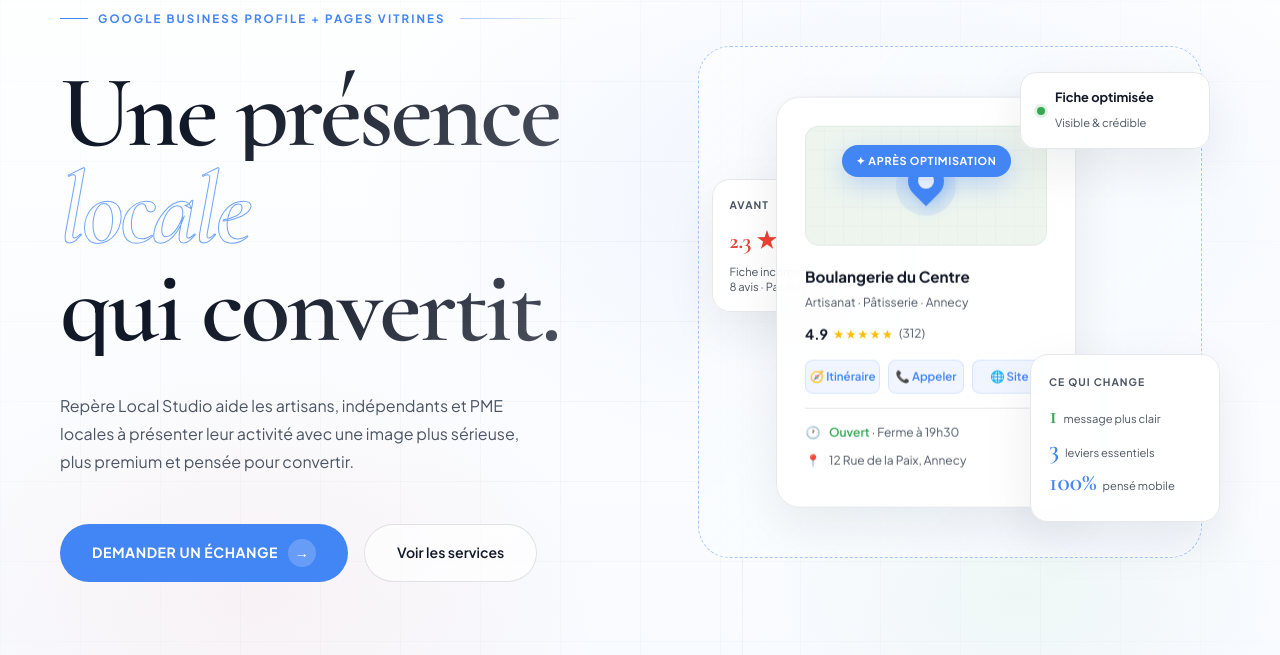
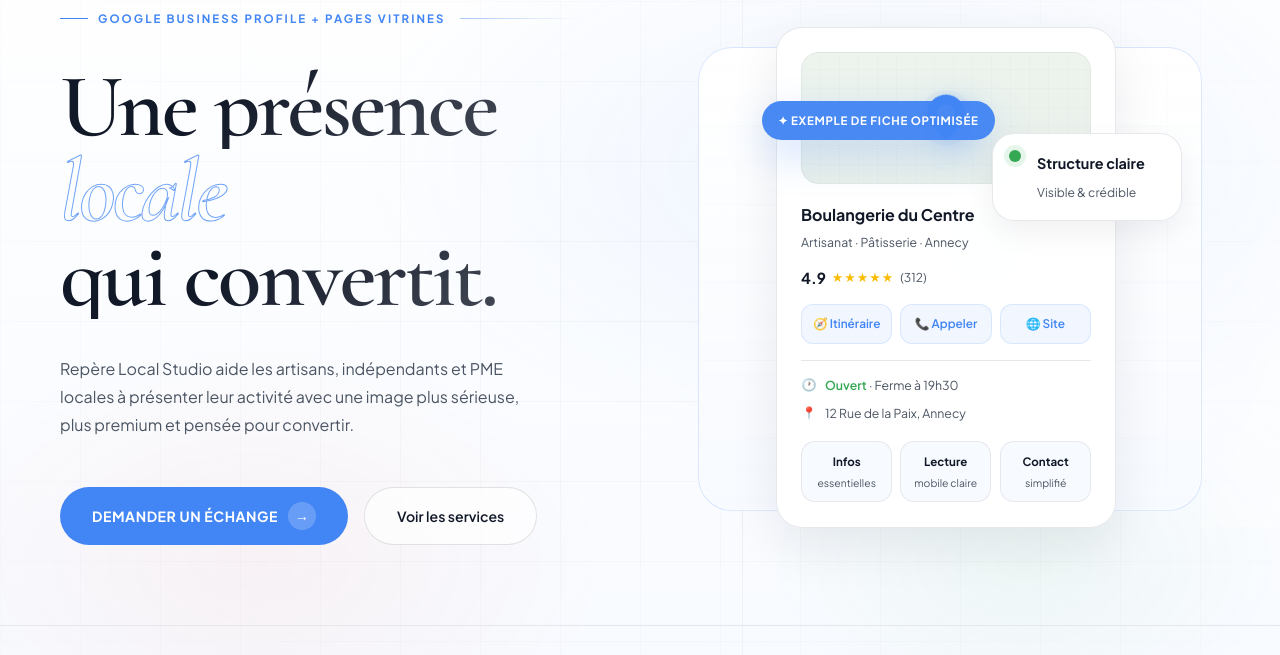
Before and after one commit to Malik7415/repere-local2, a plain HTML site: page index.html in a window 1280 px wide. Shown: the part 79-734 px from the top of the page. Drawn offline with nearby package versions, Linux system fonts and the light colour scheme.

Commit message:
Update index.html

```diff
--- a/index.html
+++ b/index.html
@@ -432,8 +432,8 @@ body.menu-open {
 .hero-grid {
   display: grid;
   grid-template-columns: 1fr 1fr;
-  gap: 0 80px;
-  align-items: end;
+  gap: 0 64px;
+  align-items: center;
 }
 
 .hero-eyebrow {
@@ -453,7 +453,7 @@ body.menu-open {
 .hero h1 {
   font-family: 'Cormorant Garamond', serif;
   font-weight: 600;
-  font-size: clamp(3.8rem, 8vw, 7rem);
+  font-size: clamp(3.4rem, 7vw, 6.2rem);
   line-height: 0.95;
   letter-spacing: -0.03em;
   color: var(--text);
@@ -557,7 +557,7 @@ body.menu-open {
 
  .hero-visual {
   position: relative;
-  height: 560px;
+  height: 520px;
   display: flex;
   align-items: center;
   justify-content: center;
@@ -565,48 +565,145 @@ body.menu-open {
 
 .hero-cover-slot {
   position: absolute;
-  inset: 24px 18px;
-  border: 1px dashed rgba(66, 133, 244, 0.45);
-  border-radius: 32px;
-  background:
-    linear-gradient(135deg, rgba(255,255,255,0.7), rgba(247,250,255,0.95)),
-    rgba(66, 133, 244, 0.03);
-  box-shadow: inset 0 0 0 1px rgba(255,255,255,0.45);
+  inset: 30px 18px 26px 26px;
+  border: 1px solid rgba(66, 133, 244, 0.18);
+  border-radius: 34px;
+  background: linear-gradient(180deg, rgba(255,255,255,0.92), rgba(247,250,255,0.98));
+  box-shadow: inset 0 0 0 1px rgba(255,255,255,0.65);
+  overflow: hidden;
+}
+
+.hero-cover-slot::before {
+  content: '';
+  position: absolute;
+  inset: 0;
+  background-image:
+    linear-gradient(rgba(17, 24, 39, 0.035) 1px, transparent 1px),
+    linear-gradient(90deg, rgba(17, 24, 39, 0.035) 1px, transparent 1px);
+  background-size: 78px 78px;
+  opacity: 0.8;
+  -webkit-mask-image: radial-gradient(ellipse 90% 85% at center, black, transparent);
+  mask-image: radial-gradient(ellipse 90% 85% at center, black, transparent);
+}
+
+.hero-cover-slot::after {
+  content: '';
+  position: absolute;
+  inset: 10% 8%;
+  background: radial-gradient(circle at 58% 40%, rgba(66, 133, 244, 0.1), transparent 34%);
+}
+
+.hv-shell {
+  position: relative;
+  width: min(100%, 460px);
+  height: 100%;
+  display: flex;
+  align-items: center;
+  justify-content: center;
 }
 
 .hv-card {
+  background: rgba(255, 255, 255, 0.94);
+  border: 1px solid rgba(229, 231, 235, 0.95);
+  border-radius: 26px;
+  -webkit-backdrop-filter: blur(18px);
+  backdrop-filter: blur(18px);
+  box-shadow: var(--shadow-soft), inset 0 1px 0 rgba(255,255,255,0.7);
+}
+
+.hv-badge {
   position: absolute;
-  background: rgba(255, 255, 255, 0.9);
-  border: 1px solid var(--line);
-  border-radius: 24px;
-  -webkit-backdrop-filter: blur(24px);
-  backdrop-filter: blur(24px);
-  box-shadow: var(--shadow-soft), inset 0 1px 0 rgba(255,255,255,0.7);
-  transition: transform 0.4s var(--ease-out);
-}
-
-.hv-card:hover {
-  transform: translateY(-4px);
+  top: 84px;
+  left: 46px;
+  z-index: 4;
+  display: inline-flex;
+  align-items: center;
+  gap: 8px;
+  padding: 10px 16px;
+  border-radius: 999px;
+  background: rgba(66, 133, 244, 0.96);
+  color: #ffffff;
+  font-size: 0.72rem;
+  font-weight: 700;
+  letter-spacing: 0.06em;
+  text-transform: uppercase;
+  box-shadow: 0 16px 40px rgba(66, 133, 244, 0.22);
+  opacity: 0;
+  transform: translateY(18px) scale(0.96);
+  animation: heroFadeUp 0.7s 0.3s var(--ease-out) forwards;
 }
 
 .hv-main {
-  width: 300px;
-  padding: 28px;
-  left: 50%;
-  top: 50%;
-  transform: translate(-58%, -50%);
+  position: relative;
+  width: 340px;
+  padding: 24px;
   z-index: 3;
-}
-
-.hv-main:hover {
-  transform: translate(-58%, -52%);
+  opacity: 0;
+  transform: translateY(28px) scale(0.96);
+  animation: heroCardIn 0.9s 0.15s var(--ease-out) forwards;
+}
+
+.hv-main::after {
+  content: '';
+  position: absolute;
+  inset: 0;
+  background: linear-gradient(110deg, transparent 20%, rgba(255,255,255,0.42) 48%, transparent 72%);
+  transform: translateX(-125%);
+  animation: heroShine 1.2s 1.05s var(--ease-out) forwards;
+  pointer-events: none;
+}
+
+.hv-note {
+  position: absolute;
+  top: 116px;
+  right: -6px;
+  z-index: 4;
+  min-width: 190px;
+  padding: 18px 20px;
+  border-radius: 22px;
+  background: rgba(255, 255, 255, 0.96);
+  border: 1px solid rgba(229, 231, 235, 0.95);
+  box-shadow: var(--shadow-card);
+  opacity: 0;
+  transform: translate(24px, 12px);
+  animation: heroFadeSide 0.75s 0.55s var(--ease-out) forwards;
+}
+
+.hv-note::before {
+  content: '';
+  position: absolute;
+  top: 16px;
+  left: 16px;
+  width: 12px;
+  height: 12px;
+  border-radius: 50%;
+  background: var(--google-green);
+  box-shadow: 0 0 0 5px rgba(52, 168, 83, 0.12);
+}
+
+.hv-note strong,
+.hv-note span {
+  display: block;
+  padding-left: 24px;
+}
+
+.hv-note strong {
+  font-size: 0.9rem;
+  font-weight: 700;
+  color: var(--text);
+}
+
+.hv-note span {
+  margin-top: 6px;
+  font-size: 0.76rem;
+  color: var(--muted);
 }
 
 .hv-map-stub {
   width: 100%;
-  height: 120px;
-  border-radius: 14px;
-  background: #eef5ef;
+  height: 132px;
+  border-radius: 18px;
+  background: linear-gradient(180deg, #edf4ee 0%, #e9f0eb 100%);
   position: relative;
   overflow: hidden;
   margin-bottom: 18px;
@@ -622,16 +719,26 @@ body.menu-open {
     repeating-linear-gradient(90deg, transparent, transparent 18px, rgba(17,24,39,0.03) 19px);
 }
 
+.hv-map-stub::after {
+  content: '';
+  position: absolute;
+  inset: 0;
+  background: linear-gradient(110deg, transparent 18%, rgba(255,255,255,0.28) 48%, transparent 74%);
+  transform: translateX(-120%);
+  animation: heroShine 1.25s 0.95s var(--ease-out) forwards;
+}
+
 .hv-map-pin {
   position: absolute;
   left: 50%;
-  top: 46%;
-  width: 36px;
-  height: 36px;
+  top: 48%;
+  width: 38px;
+  height: 38px;
   background: var(--google-blue);
   border-radius: 50% 50% 50% 0;
-  transform: translate(-50%, -50%) rotate(-45deg);
-  box-shadow: 0 4px 16px rgba(66, 133, 244, 0.35);
+  transform: translate(-50%, -50%) rotate(-45deg) scale(0.7);
+  box-shadow: 0 10px 28px rgba(66, 133, 244, 0.28);
+  animation: heroPinDrop 0.9s 0.48s var(--ease-out) forwards, pinFloat 3.8s 1.6s ease-in-out infinite;
 }
 
 .hv-map-pin::after {
@@ -646,74 +753,75 @@ body.menu-open {
   position: absolute;
   left: 50%;
   top: 50%;
-  transform: translate(-50%, -50%);
-  width: 60px;
-  height: 60px;
-  background: rgba(66, 133, 244, 0.1);
+  transform: translate(-50%, -50%) scale(0.7);
+  width: 68px;
+  height: 68px;
+  background: rgba(66, 133, 244, 0.12);
   border-radius: 50%;
+  animation: heroPulse 2.8s 1.15s ease-in-out infinite;
 }
 
 .hv-biz-name {
   font-weight: 700;
-  font-size: 0.95rem;
+  font-size: 1rem;
   color: var(--text);
   margin-bottom: 4px;
 }
 
 .hv-biz-cat {
-  font-size: 0.75rem;
+  font-size: 0.77rem;
   color: var(--muted);
-  margin-bottom: 10px;
+  margin-bottom: 12px;
 }
 
 .hv-stars {
   display: flex;
   align-items: center;
-  gap: 5px;
+  gap: 6px;
   margin-bottom: 14px;
 }
 
 .hv-stars-val {
-  font-size: 0.88rem;
+  font-size: 0.95rem;
   font-weight: 700;
   color: var(--text);
 }
 
 .hv-stars-icons {
-  font-size: 0.78rem;
+  font-size: 0.8rem;
   color: var(--google-yellow);
   letter-spacing: 1px;
 }
 
 .hv-stars-count {
-  font-size: 0.75rem;
+  font-size: 0.76rem;
   color: var(--muted);
 }
 
 .hv-btns {
-  display: flex;
+  display: grid;
+  grid-template-columns: repeat(3, 1fr);
   gap: 8px;
 }
 
 .hv-btn-sm {
-  flex: 1;
-  height: 34px;
-  border-radius: 8px;
-  background: rgba(66, 133, 244, 0.08);
+  min-height: 40px;
+  border-radius: 12px;
+  background: rgba(66, 133, 244, 0.07);
   border: 1px solid rgba(66, 133, 244, 0.14);
-  font-size: 0.72rem;
+  font-size: 0.74rem;
   font-weight: 600;
   color: var(--primary);
   display: flex;
   align-items: center;
   justify-content: center;
-  gap: 4px;
+  gap: 5px;
 }
 
 .hv-divider {
   height: 1px;
   background: var(--line);
-  margin: 14px 0;
+  margin: 16px 0 14px;
 }
 
 .hv-row {
@@ -730,7 +838,7 @@ body.menu-open {
 }
 
 .hv-row-text {
-  font-size: 0.75rem;
+  font-size: 0.77rem;
   color: var(--muted);
 }
 
@@ -739,130 +847,78 @@ body.menu-open {
   font-weight: 600;
 }
 
-.hv-pill {
-  top: 50px;
-  right: 10px;
-  width: 190px;
-  padding: 14px 16px;
-  z-index: 4;
-  display: flex;
-  align-items: center;
-  gap: 10px;
-  border-radius: 16px;
-}
-
-.hv-pill-dot {
-  width: 8px;
-  height: 8px;
-  border-radius: 50%;
-  background: var(--google-green);
-  flex-shrink: 0;
-  box-shadow: 0 0 0 3px rgba(52, 168, 83, 0.15);
-}
-
-.hv-pill-text strong {
+.hv-highlights {
+  display: grid;
+  grid-template-columns: repeat(3, 1fr);
+  gap: 8px;
+  margin-top: 18px;
+}
+
+.hv-highlight {
+  padding: 10px 8px;
+  border-radius: 14px;
+  background: rgba(247, 250, 255, 0.95);
+  border: 1px solid rgba(229, 231, 235, 0.95);
+  text-align: center;
+  opacity: 0;
+  transform: translateY(14px);
+  animation: heroFadeUp 0.65s var(--ease-out) forwards;
+}
+
+.hv-highlight:nth-child(1) { animation-delay: 0.68s; }
+.hv-highlight:nth-child(2) { animation-delay: 0.8s; }
+.hv-highlight:nth-child(3) { animation-delay: 0.92s; }
+
+.hv-highlight strong {
   display: block;
-  font-size: 0.8rem;
+  font-size: 0.72rem;
   font-weight: 700;
   color: var(--text);
 }
 
-.hv-pill-text span {
-  font-size: 0.7rem;
+.hv-highlight span {
+  display: block;
+  margin-top: 3px;
+  font-size: 0.65rem;
   color: var(--muted);
 }
 
-.hv-before {
-  width: 170px;
-  padding: 16px;
-  left: 6%;
-  top: 28%;
-  z-index: 2;
-  border-radius: 18px;
-}
-
-.hv-before-label {
-  font-size: 0.65rem;
-  font-weight: 700;
-  letter-spacing: 0.1em;
-  text-transform: uppercase;
-  color: var(--muted);
-  margin-bottom: 10px;
-}
-
-.hv-before-rating {
-  font-size: 1.4rem;
-  font-weight: 700;
-  color: var(--google-red);
-  font-family: 'Cormorant Garamond', serif;
-}
-
-.hv-before-detail {
-  font-size: 0.7rem;
-  color: var(--muted);
-  margin-top: 4px;
-  line-height: 1.4;
-}
-
-.hv-after-badge {
-  position: absolute;
-  top: 22%;
-  left: 30%;
-  z-index: 5;
-  display: flex;
-  align-items: center;
-  gap: 6px;
-  padding: 7px 14px;
-  background: var(--primary);
-  border-radius: 999px;
-  font-size: 0.68rem;
-  font-weight: 700;
-  color: #ffffff;
-  text-transform: uppercase;
-  letter-spacing: 0.06em;
-  box-shadow: 0 8px 24px rgba(66, 133, 244, 0.3);
-}
-
-.hv-stats {
-  width: 190px;
-  padding: 18px;
-  right: 0;
-  bottom: 60px;
-  z-index: 4;
-  border-radius: 18px;
-}
-
-.hv-stats-label {
-  font-size: 0.65rem;
-  font-weight: 700;
-  letter-spacing: 0.1em;
-  text-transform: uppercase;
-  color: var(--muted);
-  margin-bottom: 12px;
-}
-
-.hv-stats-row {
-  display: flex;
-  align-items: baseline;
-  gap: 6px;
-  margin-bottom: 8px;
-}
-
-.hv-stats-val {
-  font-family: 'Cormorant Garamond', serif;
-  font-size: 1.6rem;
-  font-weight: 600;
-  line-height: 1;
-}
-
-.hv-stats-desc {
-  font-size: 0.7rem;
-  color: var(--muted);
-}
-
-.green { color: var(--google-green); }
-.blue  { color: var(--google-blue); }
-.gold  { color: var(--primary); }
+@keyframes heroCardIn {
+  from { opacity: 0; transform: translateY(28px) scale(0.96); }
+  to { opacity: 1; transform: translateY(0) scale(1); }
+}
+
+@keyframes heroFadeUp {
+  from { opacity: 0; transform: translateY(16px) scale(0.98); }
+  to { opacity: 1; transform: translateY(0) scale(1); }
+}
+
+@keyframes heroFadeSide {
+  from { opacity: 0; transform: translate(24px, 12px); }
+  to { opacity: 1; transform: translate(0, 0); }
+}
+
+@keyframes heroShine {
+  from { transform: translateX(-125%); }
+  to { transform: translateX(125%); }
+}
+
+@keyframes heroPinDrop {
+  0% { transform: translate(-50%, -88%) rotate(-45deg) scale(0.25); opacity: 0; }
+  60% { transform: translate(-50%, -46%) rotate(-45deg) scale(1.04); opacity: 1; }
+  100% { transform: translate(-50%, -50%) rotate(-45deg) scale(1); opacity: 1; }
+}
+
+@keyframes pinFloat {
+  0%, 100% { transform: translate(-50%, -50%) rotate(-45deg); }
+  50% { transform: translate(-50%, -54%) rotate(-45deg); }
+}
+
+@keyframes heroPulse {
+  0%, 100% { transform: translate(-50%, -50%) scale(0.8); opacity: 0.4; }
+  50% { transform: translate(-50%, -50%) scale(1.08); opacity: 0.18; }
+}
+
 
 .hero-bottom {
   position: relative;
@@ -2004,6 +2060,11 @@ body.menu-open {
     width: 100%;
     height: 460px;
     margin-top: 8px;
+  }
+
+  .hv-note {
+    right: 10px;
+    top: 94px;
   }
 
   .services-head,
@@ -2149,26 +2210,24 @@ body.menu-open {
     border-radius: 24px;
   }
 
-  .hv-before,
-  .hv-pill,
-  .hv-stats {
+  .hv-shell {
+    width: 100%;
+  }
+
+  .hv-note {
     display: none;
   }
 
-  .hv-main {
-    width: min(100%, 340px);
-    left: 50%;
-    top: 56%;
-    transform: translate(-50%, -50%);
-  }
-
-  .hv-main:hover {
-    transform: translate(-50%, -50%);
-  }
-
-  .hv-after-badge {
+  .hv-badge {
     top: 18px;
     left: 18px;
+    font-size: 0.66rem;
+    padding: 9px 14px;
+  }
+
+  .hv-main {
+    width: min(100%, 320px);
+    padding: 22px;
   }
 
   .svc-item {
@@ -2266,12 +2325,26 @@ body.menu-open {
   }
 
   .hero-visual {
-    height: 380px;
+    height: 390px;
+  }
+
+  .hv-badge {
+    left: 14px;
+    right: 14px;
+    justify-content: center;
   }
 
   .hv-main {
-    width: min(100%, 300px);
-    padding: 22px;
+    width: min(100%, 296px);
+    padding: 20px;
+  }
+
+  .hv-highlights {
+    gap: 6px;
+  }
+
+  .hv-highlight {
+    padding: 8px 6px;
   }
 
   .brand-logo {
@@ -2401,12 +2474,12 @@ body.menu-open {
             <div class="hero-visual" aria-hidden="true">
               <div class="hero-cover-slot"></div>
 
-              <div class="hv-after-badge">✦ Après optimisation</div>
-
-              <div class="hv-card hv-before">
-                <div class="hv-before-label">Avant</div>
-                <div class="hv-before-rating">2.3 ★</div>
-                <div class="hv-before-detail">Fiche incomplète<br>8 avis · Pas de photos</div>
+              <div class="hv-shell">
+                <div class="hv-badge">✦ Exemple de fiche optimisée</div>
+
+                <div class="hv-note">
+                  <strong>Structure claire</strong>
+                  <span>Visible &amp; crédible</span>
                 </div>
 
                 <div class="hv-card hv-main">
@@ -2435,29 +2508,11 @@ body.menu-open {
                     <span class="hv-row-icon">📍</span>
                     <span class="hv-row-text">12 Rue de la Paix, Annecy</span>
                   </div>
-              </div>
-
-              <div class="hv-card hv-pill">
-                <div class="hv-pill-dot"></div>
-                <div class="hv-pill-text">
-                  <strong>Fiche optimisée</strong>
-                  <span>Visible & crédible</span>
-                </div>
-              </div>
-
-              <div class="hv-card hv-stats">
-                <div class="hv-stats-label">Ce qui change</div>
-                <div class="hv-stats-row">
-                  <span class="hv-stats-val green">1</span>
-                  <span class="hv-stats-desc">message plus clair</span>
-                </div>
-                <div class="hv-stats-row">
-                  <span class="hv-stats-val blue">3</span>
-                  <span class="hv-stats-desc">leviers essentiels</span>
-                </div>
-                <div class="hv-stats-row">
-                  <span class="hv-stats-val gold">100%</span>
-                  <span class="hv-stats-desc">pensé mobile</span>
+                  <div class="hv-highlights">
+                    <div class="hv-highlight"><strong>Infos</strong><span>essentielles</span></div>
+                    <div class="hv-highlight"><strong>Lecture</strong><span>mobile claire</span></div>
+                    <div class="hv-highlight"><strong>Contact</strong><span>simplifié</span></div>
+                  </div>
                 </div>
               </div>
             </div>
```
Lines whose indentation alone changed are shown as unchanged.
